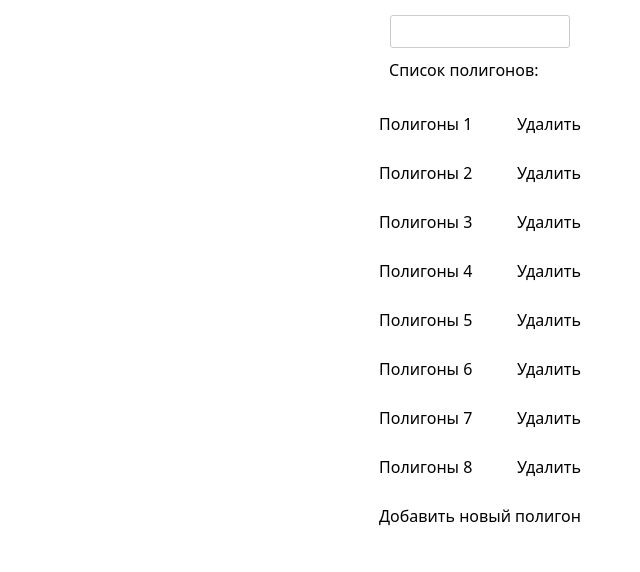
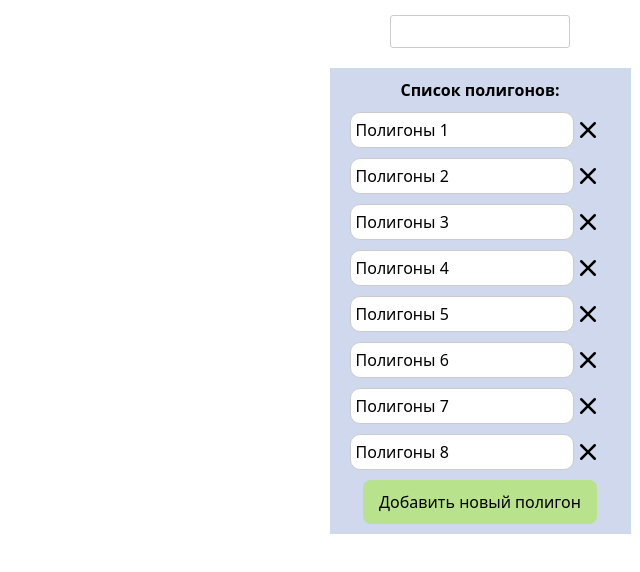
Before and after one commit to VorchukOleg/BMSTU-Navigator-Frontend, a React app: page /admin in a window 1280 px wide. Shown: the top 572 px of the page, without its empty margins (640-1280 px from the left). Built offline with nearby package versions, Linux system fonts and the light colour scheme; what @tailwindcss/custom-forms would draw is missing.

Commit message:
Write styles for polygons list

```diff
--- a/src/components/admin-page/polygons-list.jsx
+++ b/src/components/admin-page/polygons-list.jsx
@@ -1,4 +1,5 @@
 import React, { createContext, useContext, useState } from 'react';
+import styles from '../../styles/polygons-list.scss';
 
 const PolygonContext = createContext();
 
@@ -29,22 +30,42 @@ export default function PolygonsList() {
     // Функция для добавления нового полигона
   };
 
+  const savePolygon = (ev) => {
+    //Функция для сохранения полигона при изменении input
+    console.log(ev.target.value);
+  };
+
   return (
     <PolygonContext.Provider value={{ polygons, addPolygon, deletePolygon }}>
-      <div style={{ display: 'flex', flexDirection: 'column', alignItems: 'center', gap: '20px' }}>
-        <div style={{ display: 'flex', justifyContent: 'space-between', padding: '10px', width: '100%' }}>
+      <div className='polygons-list'>
+        <div className='polygons-list__title'>
           Список полигонов:
         </div>
         {polygons.map((polygon, index) => (
-          <div
-            key={index}
-            style={{ display: 'flex', justifyContent: 'space-between', marginBottom: '5px', width: '100%' }}
-          >
-            {polygon}
-            <button onClick={() => deletePolygon(index)}>Удалить</button>
+          <div key={index} className='polygons-list__element'>
+            <input
+              className='polygons-list__element--input'
+              value={polygon}
+              onChange={savePolygon}
+            ></input>
+            <button
+        className='polygons-list__element--btn'
+        onClick={() => deletePolygon(index)}
+      >
+        <svg xmlns="http://www.w3.org/2000/svg" width="28" height="28" fill="currentColor" viewBox="0 0 28 28">
+          <path fillRule="evenodd" d="M6.366 6.366a1.25 1.25 0 0 1 1.768 0L14 12.232l5.866-5.866a1.25 1.25 0 0 1 1.768
+            1.768L15.768 14l5.866 5.866a1.25 1.25 0 0 1-1.768 1.768L14 15.768l-5.866 5.866a1.25 1.25 0
+            0 1-1.768-1.768L12.232 14 6.366 8.134a1.25 1.25 0 0 1 0-1.768Z" clipRule="evenodd"/>\
+        </svg>
+      </button>
           </div>
         ))}
-        <button onClick={handleAddPolygon}>Добавить новый полигон</button>
+        <button
+          className='btn-success polygons-list__add-btn'
+          onClick={handleAddPolygon}
+        >
+            Добавить новый полигон
+        </button>
       </div>
     </PolygonContext.Provider>
   );
--- a/src/components/admin-page/set-coordinate.jsx
+++ b/src/components/admin-page/set-coordinate.jsx
@@ -37,7 +37,7 @@ export default function SetCoordinate() {
           />
         ))}
       </div>
-      <button className="coordinate-section__add-btn" onClick={addPoint}>Добавить</button>
+      <button className="btn-success" onClick={addPoint}>Добавить</button>
     </div>
   );
 }
--- a/src/index.scss
+++ b/src/index.scss
@@ -130,3 +130,10 @@ label:first-child a {
 label:last-child a {
   border-radius: 0 0.375em 0.375em 0;
 }
+
+.btn-success {
+  background-color: #b9e28c;
+  border-radius: 8px;
+  color: #000;
+  padding: 10px 16px;
+}
--- /dev/null
+++ b/src/styles/polygons-list.scss
@@ -0,0 +1,40 @@
+.polygons-list {
+  display: flex;
+  flex-direction: column;
+  align-items: center;
+  background-color: #cfd8ec;
+  padding: 10px;
+  margin-top: 20px;
+
+  &__title {
+    display: flex;
+    justify-content: center;
+    font-weight: bold;
+  }
+
+  &__element {
+    margin-top: 10px;
+    display: flex;
+
+    &--input {
+      border: 1px solid #ccc;
+      border-radius: 10px;
+      margin-left: 10px;
+      padding: 5px;
+      transition: .3s;
+      width: 80%;
+    }
+
+    &--btn {
+      width: 20%;
+      display: flex;
+      justify-content: flex-end;
+      width: 10%;
+      align-items: center;
+    }
+  }
+
+  &__add-btn {
+    margin-top: 10px;
+  }
+}
--- a/src/styles/set-coordinate.scss
+++ b/src/styles/set-coordinate.scss
@@ -61,11 +61,4 @@
       }
     }
   }
-
-  &__add-btn {
-    padding: 10px 16px;
-    background-color: #b9e28c;
-    border-radius: 8px;
-    color: #000;
-  }
 }
```
